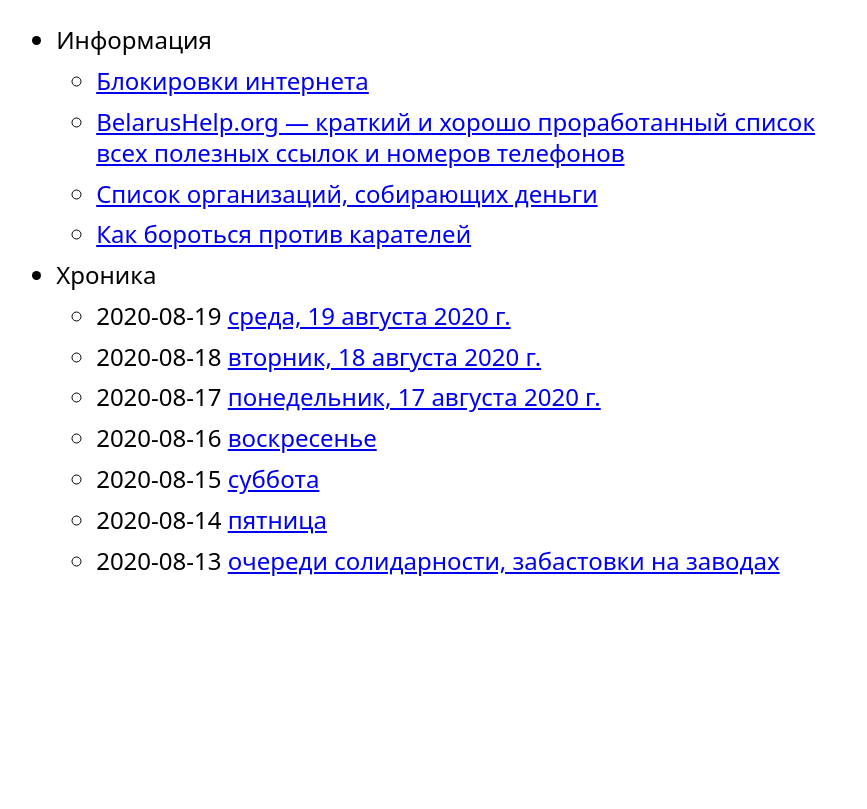
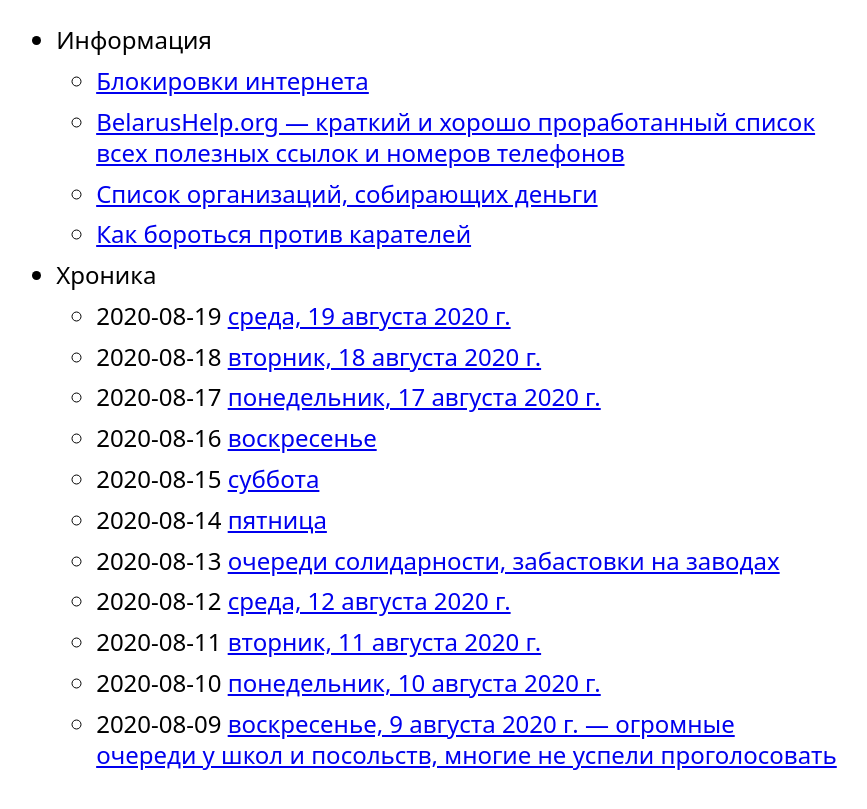
Before and after one commit to free-belarus/info, a Jekyll site: the page built from index.md, in a window 1280 px wide. Shown: the top 809 px of the page, without its empty margins (212-1079 px from the left). Built offline with Jekyll 4.4.1, drawn with Linux system fonts in a browser that asks for light colours.

Commit message:
Add timeline up to the election day

```diff
--- /dev/null
+++ b/_posts/Timeline/2020-08-09-news-Sunday-2020-08-09.md
@@ -0,0 +1,6 @@
+---
+layout: post
+title: "Воскресенье, 9 августа 2020 г. — огромные очереди у школ и посольств, многие не успели проголосовать"
+---
+
+Воскресенье, 9 августа 2020 г.
--- /dev/null
+++ b/_posts/Timeline/2020-08-10-news-Monday-2020-08-10.md
@@ -0,0 +1,6 @@
+---
+layout: post
+title: "Понедельник, 10 августа 2020 г."
+---
+
+Понедельник, 10 августа 2020 г.
--- /dev/null
+++ b/_posts/Timeline/2020-08-11-news-Tuesday-2020-08-11.md
@@ -0,0 +1,6 @@
+---
+layout: post
+title: "Вторник, 11 августа 2020 г."
+---
+
+Вторник, 11 августа 2020 г.
--- /dev/null
+++ b/_posts/Timeline/2020-08-12-news-Wednesday-2020-08-12.md
@@ -0,0 +1,6 @@
+---
+layout: post
+title: "Среда, 12 августа 2020 г."
+---
+
+Среда, 12 августа 2020 г.
```
Also changed, not shown: docs/free-internet.md (+1 -1 lines).
